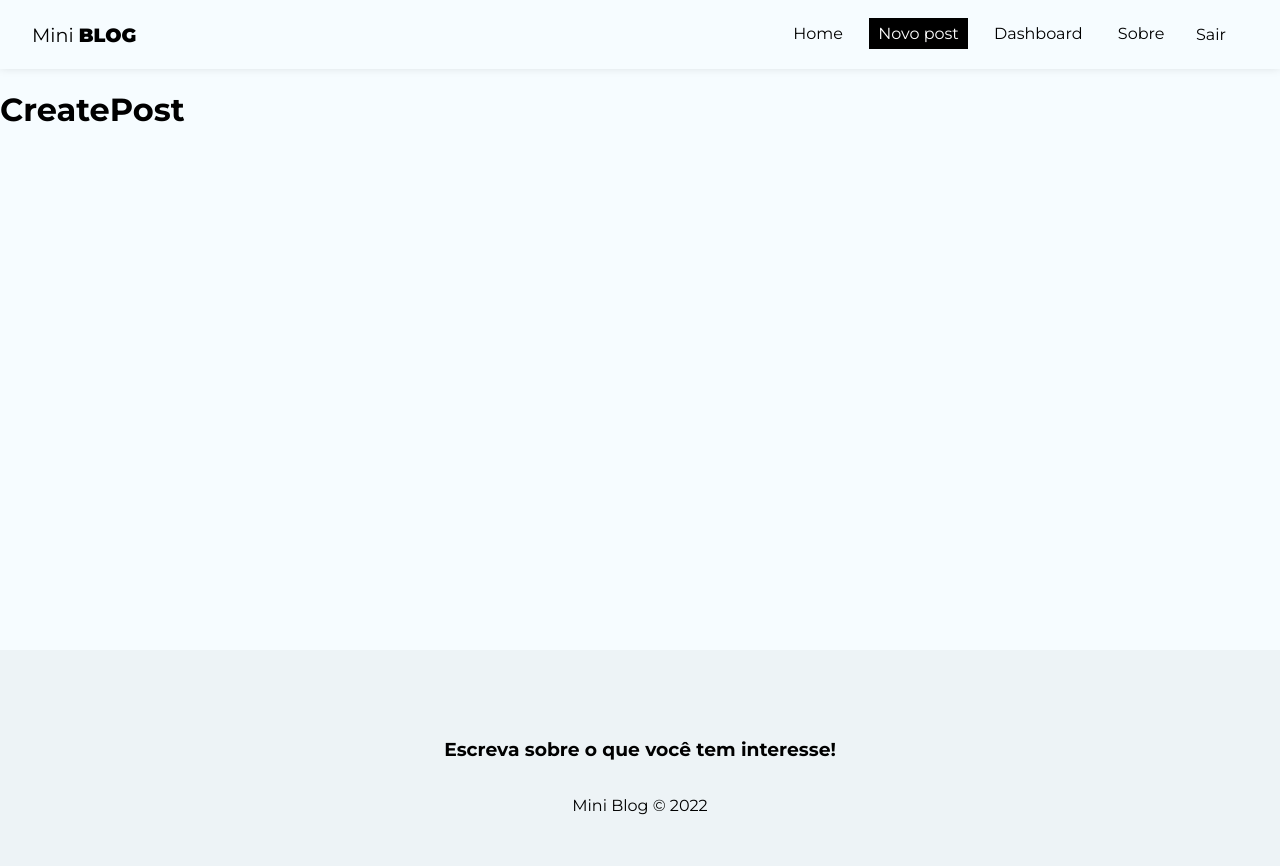
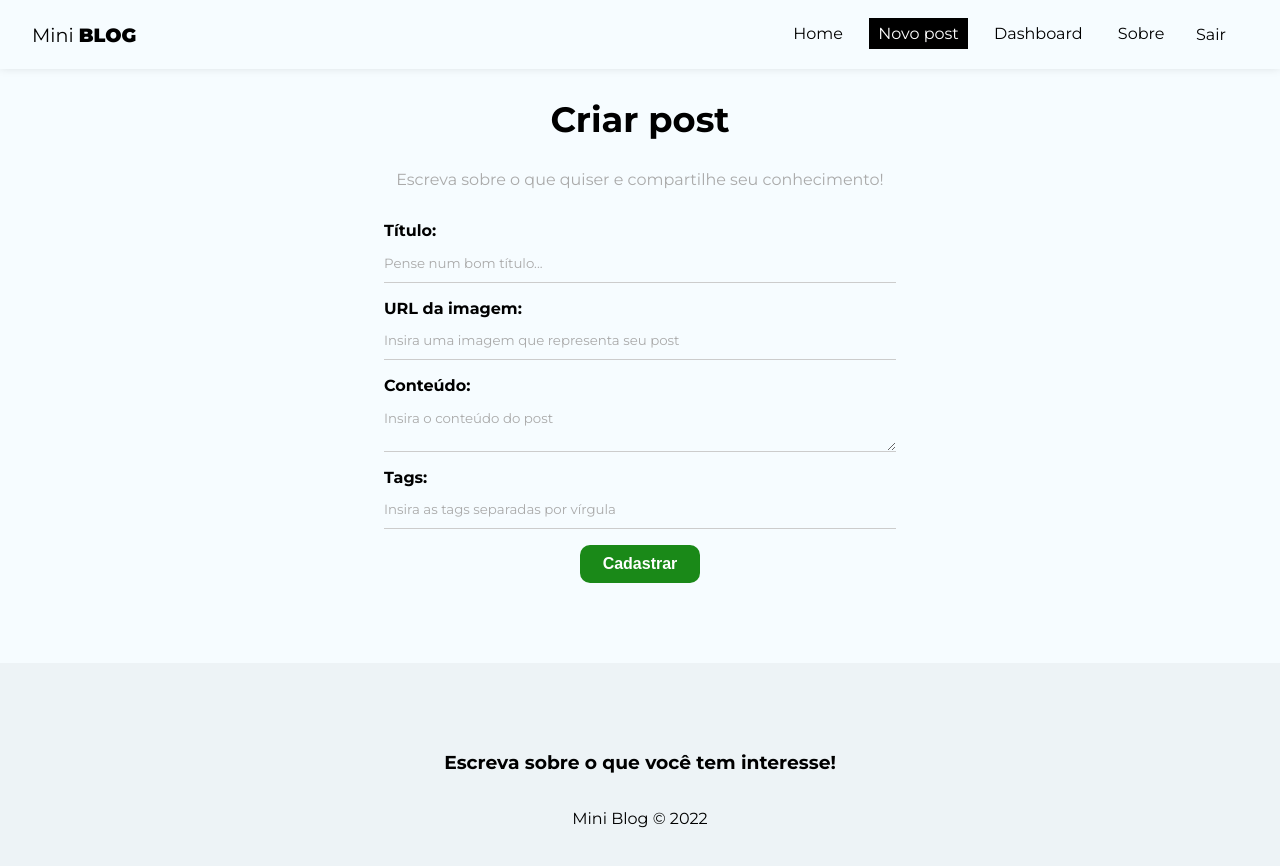
Before and after one commit to joaogabrielr/projeto-miniblog, a React (Create React App) app: page /posts/create in a window 1280 px wide. Shown: the top 866 px of the page. Built offline with nearby package versions, Linux system fonts and the light colour scheme; no server answers; sample sign-in values are in the browser's storage.

Commit message:
Validando e inserindo dados do post no firebase

```diff
--- /dev/null
+++ b/src/hooks/useInsertDocument.js
@@ -0,0 +1,69 @@
+import { useState, useEffect, useReducer } from "react";
+import { db } from "../firebase/config";
+import { collection, addDoc, Timestamp } from "firebase/firestore";
+
+const initialState = {
+    loading: null,
+    error: null
+}
+
+const insertReducer = (state, action) => {
+    switch(action.type) {
+        case "LOADING":
+            return {loading: true, error: null}
+        case "INSERTED_DOC":
+            return {loading: false, error: null}
+        case "ERROR":
+            return {loading: false, error: action.payload}
+        default:
+            return state;
+    }
+}
+
+export const useInsertDocument = (docCollection) => {
+
+    const [response, dispacth] = useReducer(insertReducer, initialState)
+
+    //deal with memory leak
+    const [cancelled, setCancelled] = useState(false)
+
+    const checkCancelBeforeDispatch = (action) => {
+        if(!cancelled) {
+            dispacth(action)
+        }
+    }
+
+    const insertDocument = async(document) => {
+        try {
+            checkCancelBeforeDispatch({
+                type:"LOADING"
+            })
+
+            const newDocument = {...document, createdAt: Timestamp.now()}
+
+            const insertedDocument = await addDoc(
+                collection(db, docCollection),
+                newDocument
+            )
+
+            checkCancelBeforeDispatch({
+                type:"INSERTED_DOC",
+                payload: insertedDocument
+            })
+        } catch (error) {
+
+            checkCancelBeforeDispatch({
+                type:"ERROR",
+                payload: error.message
+            })
+
+        }
+    }
+
+    useEffect(() => {
+        return () => setCancelled(true)
+    }, [])
+
+    return{insertDocument, response}
+
+}
--- a/src/pages/CreatePost/CreatePost.js
+++ b/src/pages/CreatePost/CreatePost.js
@@ -1,9 +1,109 @@
 import styles from "./CreatePost.module.css"
 
+import {useState} from "react"
+import { useNavigate } from "react-router-dom"
+import { useAuthValue } from "../../context/AuthContext"
+import { useInsertDocument } from "../../hooks/useInsertDocument"
+
 const CreatePost = () => {
+
+  const [title, setTitle] = useState("")
+  const [image, setImage] = useState("")
+  const [body, setBody] = useState("")
+  const [tags, setTags] = useState([])
+  const [formError, setFormError] = useState("")
+
+  const {user} = useAuthValue()
+
+  const {insertDocument, response} = useInsertDocument("posts")
+
+  const navigate = useNavigate()
+
+  const handleSubmit = (e) => {
+    e.preventDefault()
+    setFormError("")
+
+    //validate image url
+    try {
+      new URL(image)
+    } catch (error) {
+      setFormError("A imagem precisa ser uma URL.")
+    }
+
+    //criar array de tags
+    const tagsArray = tags.split(",").map((tag) => tag.trim().toLowerCase())
+
+    //checar todos os valores
+    if(!title || !image || !tags || !body) {
+      setFormError("Por favor, preencha todos os campos!")
+    }
+
+    if(formError) {return};
+
+    insertDocument({
+      title,
+      image,
+      body,
+      tagsArray,
+      uid: user.uid,
+      createdBy: user.displayName
+    })
+
+    //redirect to home page
+    navigate("/")
+  }
+
+
   return (
-    <div>
-        <h1>CreatePost</h1>
+    <div className={styles.create_post}>
+        <h2>Criar post</h2>
+        <p>Escreva sobre o que quiser e compartilhe seu conhecimento!</p>
+        <form onClick={handleSubmit}>
+          <label>
+            <span>Título:</span>
+            <input
+            type="text"
+            name="title"
+            required
+            placeholder="Pense num bom título..."
+            onChange={(e) => setTitle(e.target.value)}
+            value={title}/>
+          </label>
+          <label>
+            <span>URL da imagem:</span>
+            <input
+            type="text"
+            name="image"
+            required
+            placeholder="Insira uma imagem que representa seu post"
+            onChange={(e) => setImage(e.target.value)}
+            value={image}/>
+          </label>
+          <label>
+            <span>Conteúdo:</span>
+            <textarea
+            name="body"
+            required
+            placeholder="Insira o conteúdo do post"
+            onChange={(e) => setBody(e.target.value)}
+            value={body}></textarea>
+          </label>
+          <label>
+            <span>Tags:</span>
+            <input
+            type="text"
+            name="tags"
+            required
+            placeholder="Insira as tags separadas por vírgula"
+            onChange={(e) => setTags(e.target.value)}
+            value={tags}/>
+          </label>
+
+          {!response.loading && <button className="btn">Cadastrar</button>}
+          {response.loading && <button className="btn" disabled>Aguarde...</button>}
+          {response.error && <p className="error">{response.error}</p>}
+          {formError && <p className="error">{formError}</p>}
+        </form>
     </div>
   )
 }
--- a/src/pages/CreatePost/CreatePost.module.css
+++ b/src/pages/CreatePost/CreatePost.module.css
@@ -0,0 +1,12 @@
+.create_post {
+    text-align: center;
+}
+
+.create_post h2 {
+    font-size: 2.2em;
+}
+
+.create_post p {
+    color: #aaa;
+    margin-bottom: 2em;
+}
```
